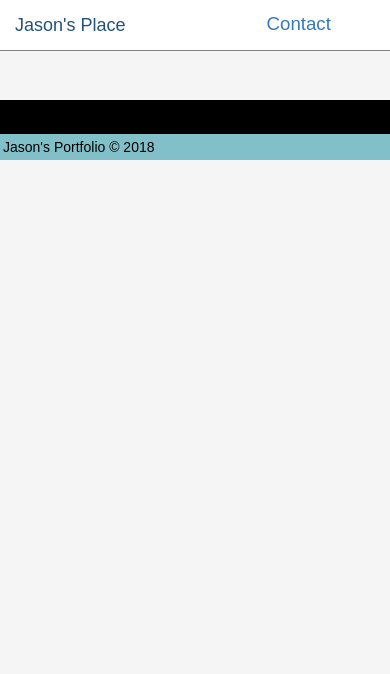
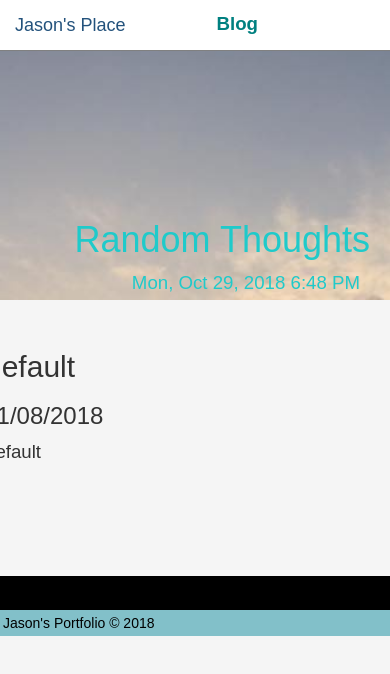
Before and after one commit to jasonfelipe/Portfolio-3.0, a React (Create React App) app in the folder client/: page /blog in a window 390 px wide. Shown: the top 674 px of the page. Built offline with nearby package versions, Linux system fonts and the light colour scheme; a web font is replaced by a local one.

Commit message:
adding blog section

```diff
--- a/client/src/App.js
+++ b/client/src/App.js
@@ -7,6 +7,8 @@ import Footer from "./components/Footer";
 import Home from "./pages/Home";
 import Portfolio from "./pages/Portfolio";
 import Contact from "./pages/Contact";
+import Blog from "./pages/Blog";
+
 
 
 
@@ -22,6 +24,7 @@ const App = () => (
         <Route exact path='/' component={Home} />
         <Route path='/portfolio' component={Portfolio} />
         <Route path='/contact' component={Contact} />
+        <Route path='/blog' component={Blog} />
       </Switch>
       </Wrapper>
       <Footer />
--- a/client/src/components/List/List.css
+++ b/client/src/components/List/List.css
@@ -7,6 +7,9 @@
   max-width: 50%;
   margin-left: 80px;
 }
+
+
+
 
 .list-overflow-container ul {
   margin: 0;
@@ -33,3 +36,11 @@
 .list-overflow-container li:last-child {
   border-bottom: none;
 }
+
+@media only screen and (max-width: 640px){
+.list-overflow-container {
+  margin-left: 100px;
+}
+
+
+}
--- a/client/src/components/Navbar/Navbar.css
+++ b/client/src/components/Navbar/Navbar.css
@@ -9,7 +9,7 @@ nav.navbar.navbar-default {
 
 .navbar-nav {
   position: absolute;
-  right: 0px;
+  right: 50px;
   bottom: -40px;
   margin: 10px;
 }
--- a/client/src/components/Navbar/Navbar.js
+++ b/client/src/components/Navbar/Navbar.js
@@ -44,6 +44,17 @@ const Navbar = props => (
             Contact
           </Link>
         </li>
+        <li
+          className= {
+            window.location.pathname === "/blog"
+              ? "nav-item active"
+              : "nav-item"
+          }
+        >
+          <Link to="/blog" className="nav-link">
+            Blog
+          </Link>
+        </li>
       </ul>
     </div>
   </nav>
--- /dev/null
+++ b/client/src/components/TxtType/TxtType.js
@@ -0,0 +1,63 @@
+
+
+//Constructor for the text type animation
+var TxtType = function(el, toRotate, period) {
+    this.toRotate = toRotate;
+    this.el = el;
+    this.loopNum = 0;
+    this.period = parseInt(period, 10) || 2000;
+    this.txt = '';
+    this.tick();
+    this.isDeleting = false;
+};
+
+//Adding a tick to the constructor.
+TxtType.prototype.tick = function() {
+    var i = this.loopNum % this.toRotate.length;
+    var fullTxt = this.toRotate[i];
+
+    if (this.isDeleting) {
+    this.txt = fullTxt.substring(0, this.txt.length - 1);
+    } else {
+    this.txt = fullTxt.substring(0, this.txt.length + 1);
+    }
+
+    // this.el.innerHTML = '<span class="wrap">'+this.txt+'</span>';
+
+    var that = this;
+    var delta = 200 - Math.random() * 100;
+
+    if (this.isDeleting) { delta /= 2; }
+
+    if (!this.isDeleting && this.txt === fullTxt) {
+    delta = this.period;
+    this.isDeleting = true;
+    } else if (this.isDeleting && this.txt === '') {
+    this.isDeleting = false;
+    this.loopNum++;
+    delta = 500;
+    }
+
+    setTimeout(function() {
+    that.tick();
+    }, delta);
+};
+
+window.onload = function() {
+    var elements = document.getElementsByClassName('typewrite');
+    for (var i=0; i<elements.length; i++) {
+        var toRotate = elements[i].getAttribute('data-type');
+        var period = elements[i].getAttribute('data-period');
+        if (toRotate) {
+          new TxtType(elements[i], JSON.parse(toRotate), period);
+        }
+    }
+
+        // INJECT CSS
+    // var css = document.createElement("style");
+    // css.type = "text/css";
+    // css.innerHTML = ".typewrite > .wrap { border-right: 0.08em solid #fff}";
+    // document.body.appendChild(css);
+};
+
+export default TxtType;
--- /dev/null
+++ b/client/src/components/TxtType/index.js
@@ -0,0 +1 @@
+export { default } from "./TxtType";
--- /dev/null
+++ b/client/src/pages/Blog.js
@@ -0,0 +1,71 @@
+import React, { Component } from "react";
+
+import { Col, Row, Container } from "../components/Grid";
+import Jumbotron from "../components/Jumbotron";
+
+//Moment JS for React
+import Moment from 'react-moment';
+import 'moment-timezone';
+
+//Personal Assets
+import './pages.css'
+import './transitions.css'
+
+class Blog extends Component {
+    constructor(props) {
+        super(props);
+        this.state = {
+            posts: [{
+                title: 'default',
+                text: 'default',
+                date: '11/08/2018',
+                comments: [],
+            }]
+        }
+    }
+    render() {
+        return (
+            <div>
+
+                <Jumbotron>
+                    <h1 id='jumbotron-title'>Random Thoughts</h1>
+                    {/* Moment JS */}
+                    <Moment id='jumbotron-time' format='llll' />
+                </Jumbotron>
+
+                <Container>
+                    {this.state.posts.length ? (
+                        <Row>
+                            {this.state.posts.map((post, index) => {
+                                return <div>
+
+                                <Row key={index} >
+                                    <h2>{post.title}</h2>
+                                    <h3>{post.date}</h3>
+                                    <p>{post.text}</p>
+                                </Row>
+
+
+                                <Row>
+
+                                </Row>
+
+                                </div>
+                            })}
+                        </Row>
+
+                    ) : (
+                            <Row>
+                                <h2>NO POSTS FOUND</h2>
+                                <h3>Sorry :(</h3>
+                            </Row>
+                        )}
+
+                </Container>
+
+            </div>
+        )
+    }
+}
+
+export default Blog;
--- a/client/src/pages/Home.js
+++ b/client/src/pages/Home.js
@@ -16,6 +16,7 @@ import { CSSTransition } from 'react-transition-group';
 import Me from '../assets/images/profile/its-me.jpg';
 import './pages.css'
 import './transitions.css'
+import '../components/TxtType'
 
 class Home extends Component {
     //Setting up the State
@@ -191,4 +192,4 @@ class Home extends Component {
     }
 }
 
-export default Home
+export default Home;
--- a/client/src/pages/pages.css
+++ b/client/src/pages/pages.css
@@ -1,6 +1,10 @@
 body {
     font-family: 'Bai Jamjuree', sans-serif;
     background-color: whitesmoke;
+}
+
+p {
+    font-size: 14pt;
 }
 
 .jumbotron {
@@ -90,3 +94,24 @@ a {
 #leftSideTitle {
     margin-left: 180px;
 }
+
+
+@media only screen and (max-width: 640px){
+
+    #leftSideTitle {
+        margin-left: 150px;
+        display: block;
+    }
+
+
+    .parallax {
+        background-position: 60% 60%;
+    }
+
+    #jumbotron-title {
+        position: absolute;
+        top: 200px;
+        right:20px;
+    }
+
+}
```
